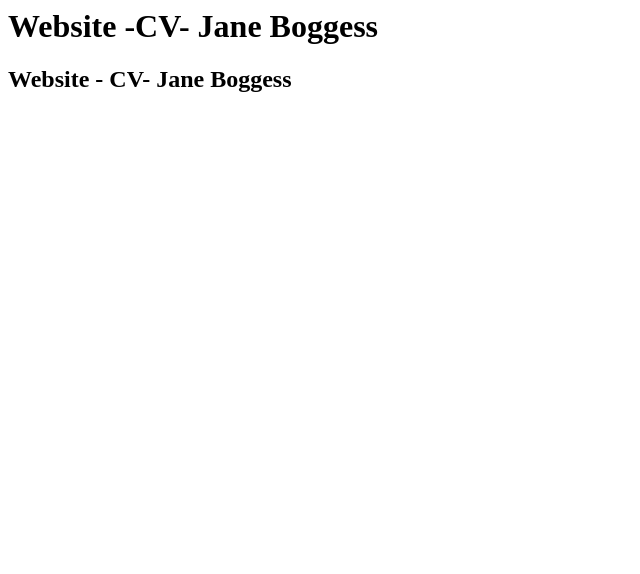
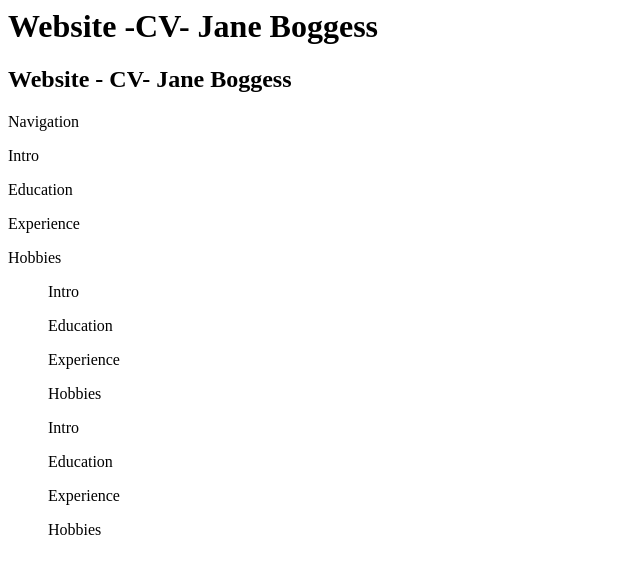
Before and after one commit to janeboggess/is201sp22inclass, a plain HTML site: page index.html in a window 1280 px wide. Shown: the whole page, without its empty margins (0-640 px from the left). Drawn offline with Linux system fonts and the light colour scheme.

Commit message:
more things

```diff
--- a/index.html
+++ b/index.html
@@ -10,5 +10,29 @@
     <body>
         <h1>Website -CV- Jane Boggess</h1>
         <h2>Website - CV- Jane Boggess</h2>
+
+        <p>Navigation</p>
+
+        <p>Intro</p>
+        <p>Education</p>
+        <p>Experience</p>
+        <p>Hobbies</p>
+
+        <ul>
+            <p>Intro</p>
+            <p>Education</p>
+            <p>Experience</p>
+            <p>Hobbies</p>
+
+        </ul>
+
+        <ol>
+            <p>Intro</p>
+            <p>Education</p>
+            <p>Experience</p>
+            <p>Hobbies</p>
+
+        </ol>
+
         </body>
 </html>
```
